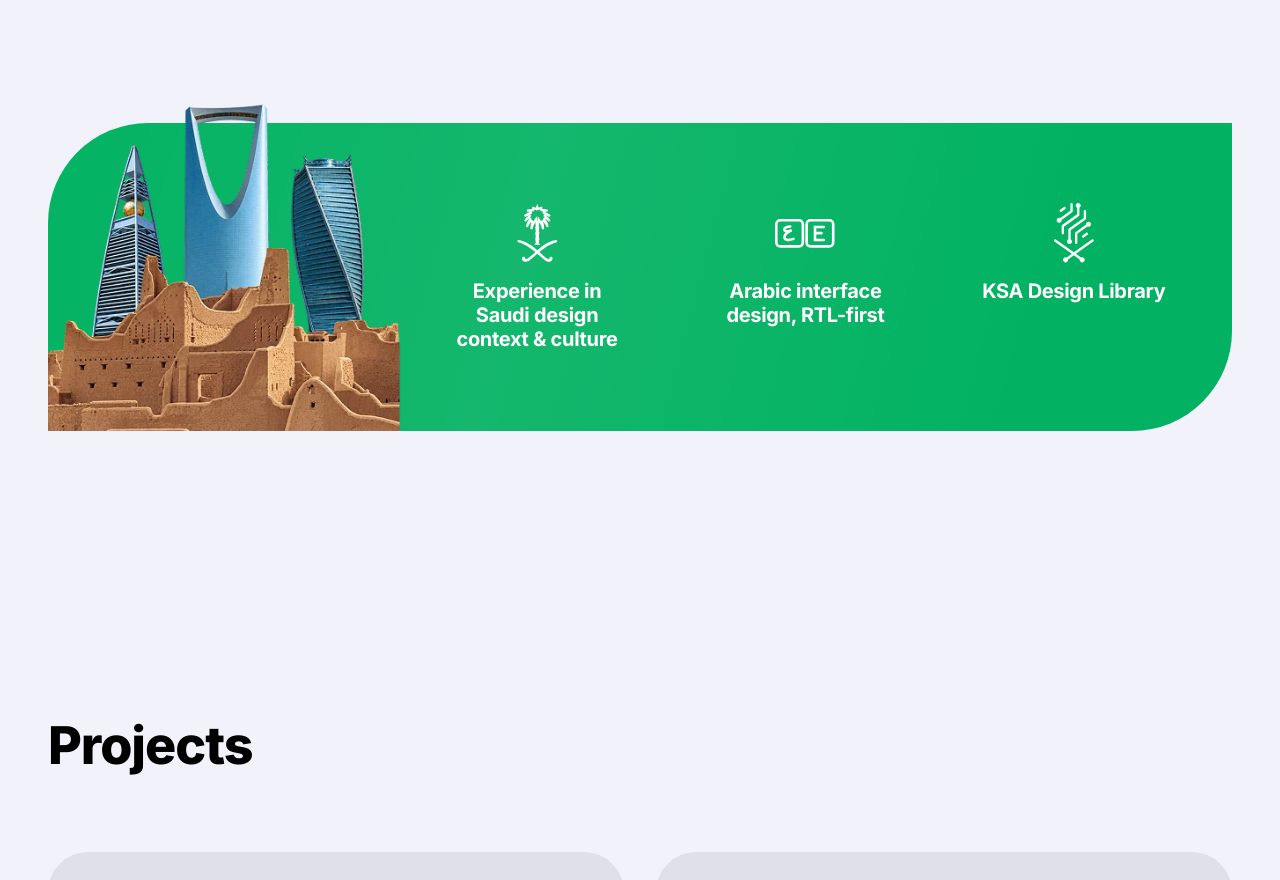
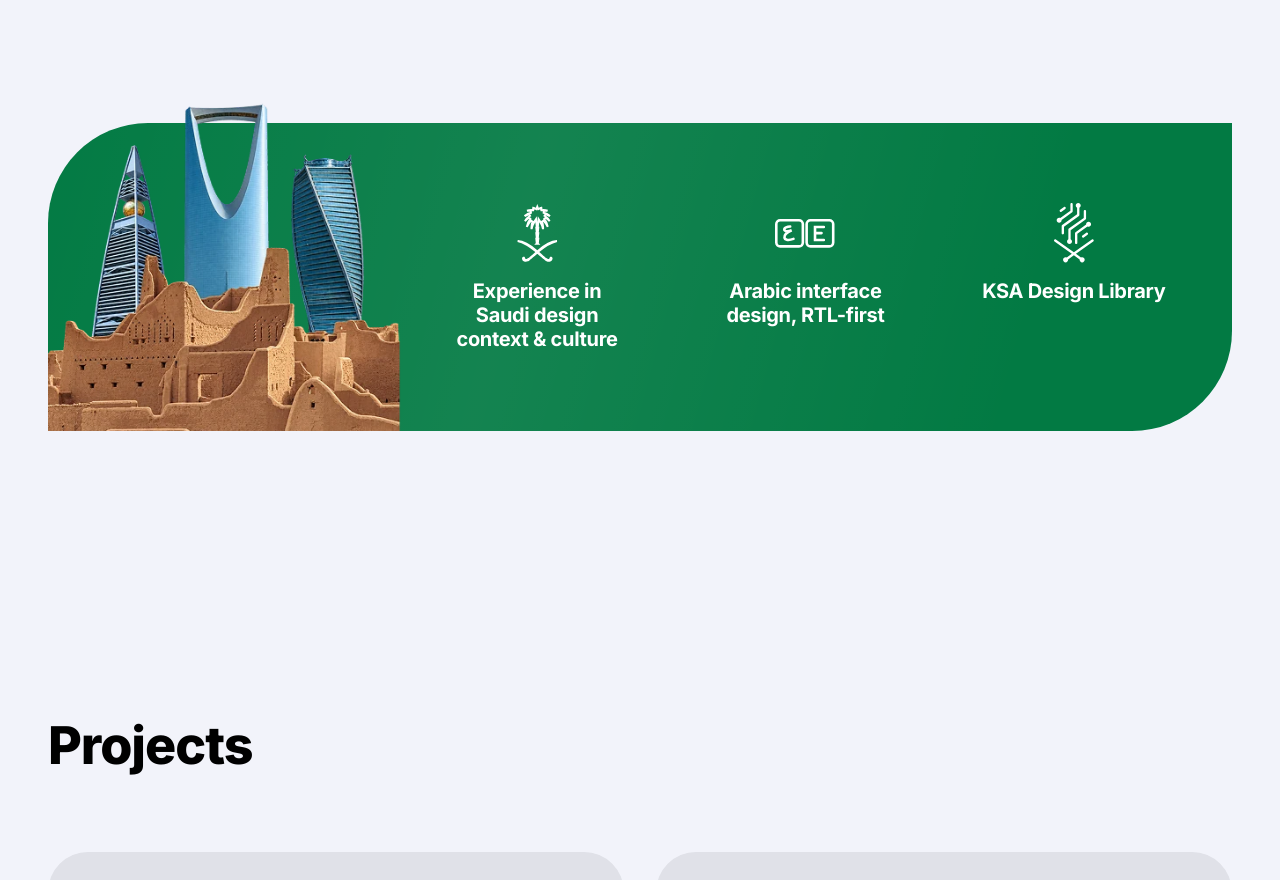
Before and after one commit to superintel04/kipe, a React (Vite) app: page / in a window 1280 px wide. Shown: the part 2480-3360 px from the top of the page. Built offline with nearby package versions, Linux system fonts and the light colour scheme.

Commit message:
Use green/700 for the Saudi card

```diff
--- a/src/index.css
+++ b/src/index.css
@@ -99,10 +99,10 @@
      accent, so it is a token of its own rather than an alias. 7.52:1 on the
      page background. */
   --color-brand-mark: #1337d4;
-  /* The Saudi-experience card keeps the green of the Saudi flag rather than
-     following the accent — it is the card's subject, not its theme. White on
-     it measures 2.78:1; see the note in `.regional-card`. */
-  --color-brand-saudi: #02b262;
+  /* The Saudi-experience card keeps a green rather than following the accent
+     — it is the card's subject, not its theme. `green/700` from the DS
+     Primitives collection; white on it measures 5.43:1. */
+  --color-brand-saudi: #027a43;
 
   /* ---- Shape ------------------------------------------------------------ */
   --radius-xs: 3px;
@@ -405,12 +405,9 @@
 
   /* ---- Saudi-experience band (Figma 563:1918) --------------------------- */
 
-  /* Saudi green rather than the site accent: the card is about the Kingdom,
-     so the colour is subject matter rather than theme.
-     Accessibility note: white on #02b262 is 2.78:1. The claims are 20px bold,
-     which counts as large text and needs 3:1, so this is below AA. Darkening
-     to #028a4b clears it (4.43:1) at a difference most people would not
-     notice — worth doing if the band ever has to pass an audit. */
+  /* Green rather than the site accent: the card is about the Kingdom, so the
+     colour is subject matter rather than theme. White on green/700 measures
+     5.43:1, which clears AA for the claims at any size. */
   .regional-card {
     background-color: var(--color-brand-saudi);
   }
```
